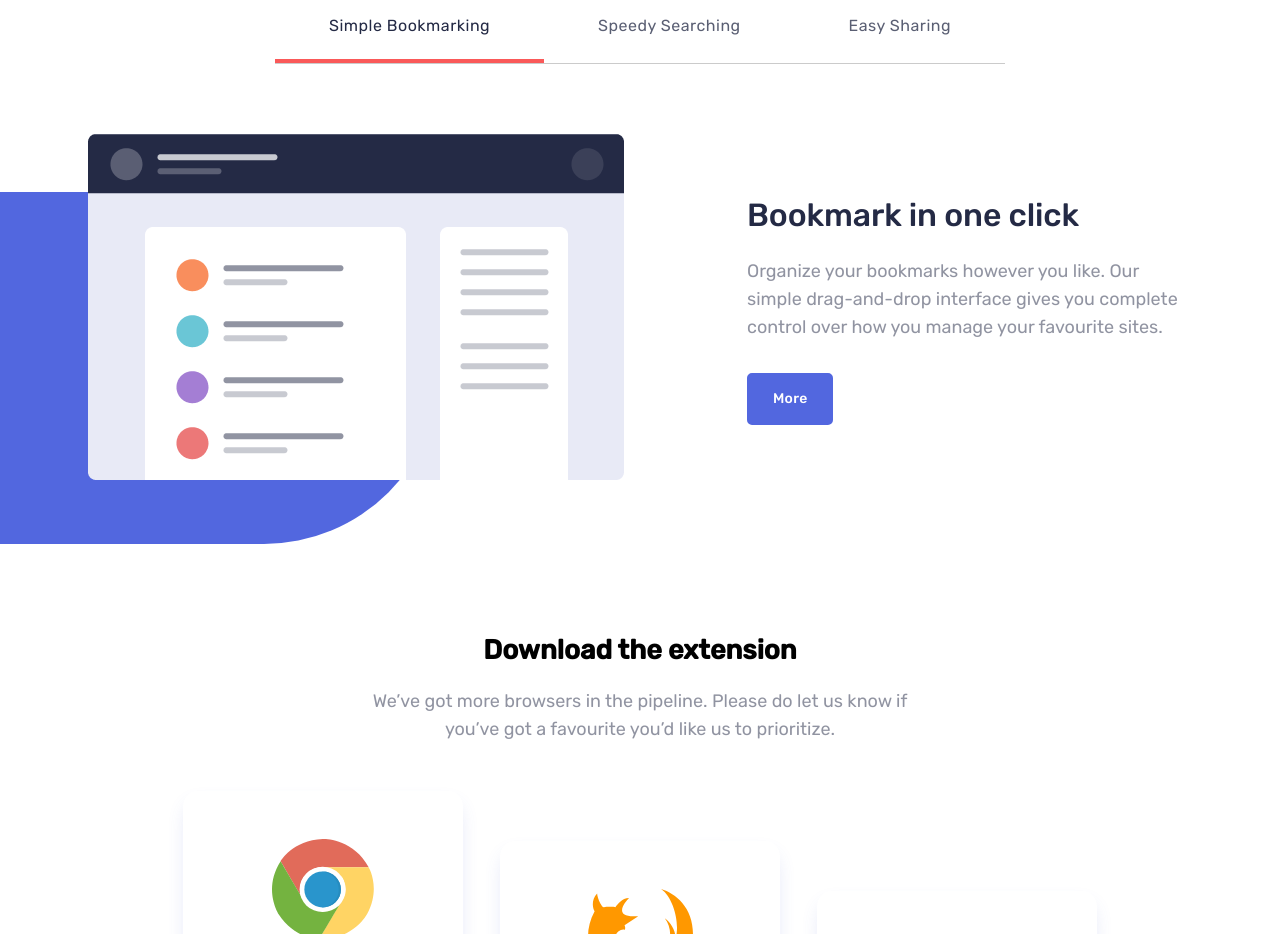
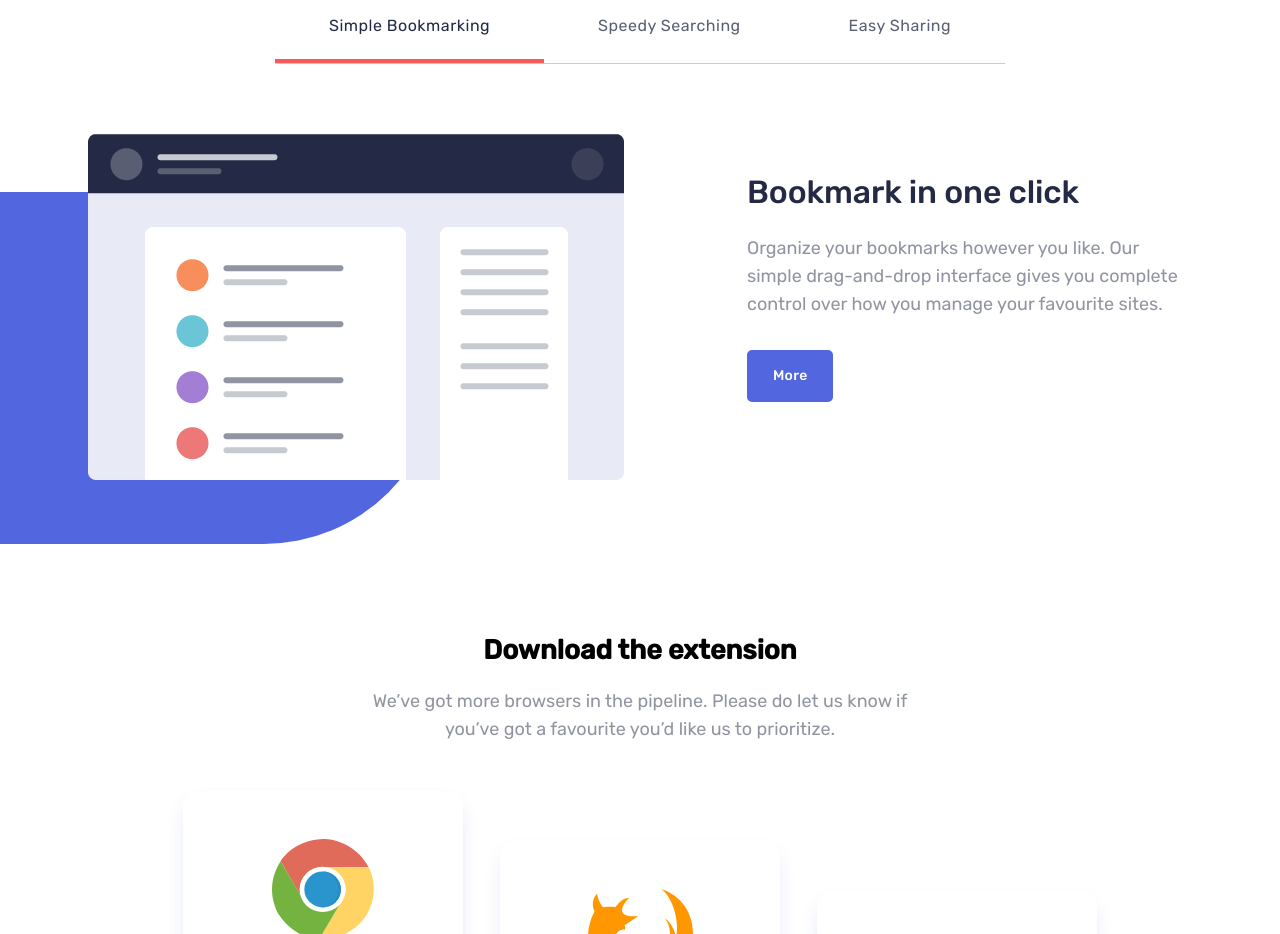
Before and after one commit to beyKH/bookmark-website, a plain HTML site: page index.html in a window 1280 px wide. Shown: the part 1080-2014 px from the top of the page. Drawn offline with Linux system fonts and the light colour scheme.

Commit message:
style done

```diff
--- a/css/styles.css
+++ b/css/styles.css
@@ -373,7 +373,6 @@ body {
 .pannel__container {
   display: flex;
   justify-content: space-between;
-  align-items: center;
 
 }
 
@@ -382,7 +381,7 @@ body {
 }
 
 .pannel__heading {
-  margin-top: 0;
+  /* margin-top: 50px; */
   margin-bottom: 16px;
   font-weight: 500;
   font-size: 32px;
```
